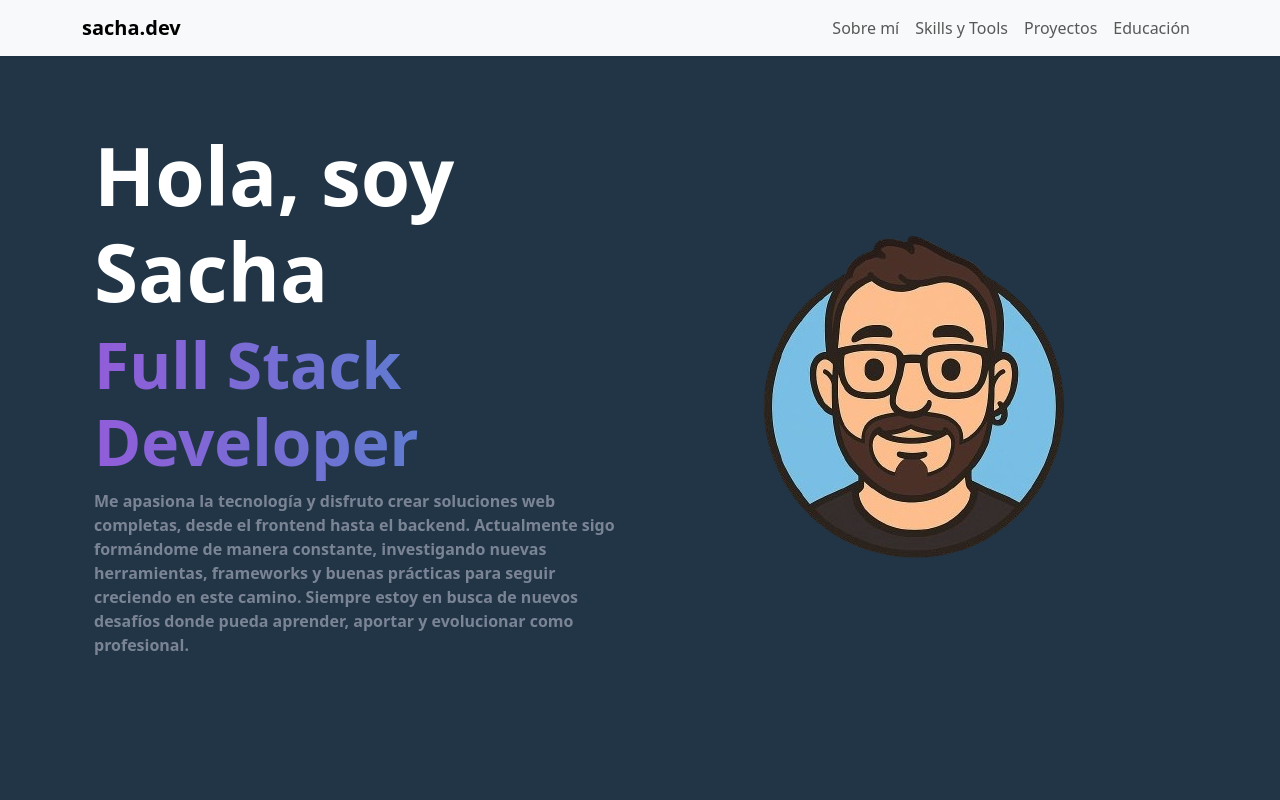
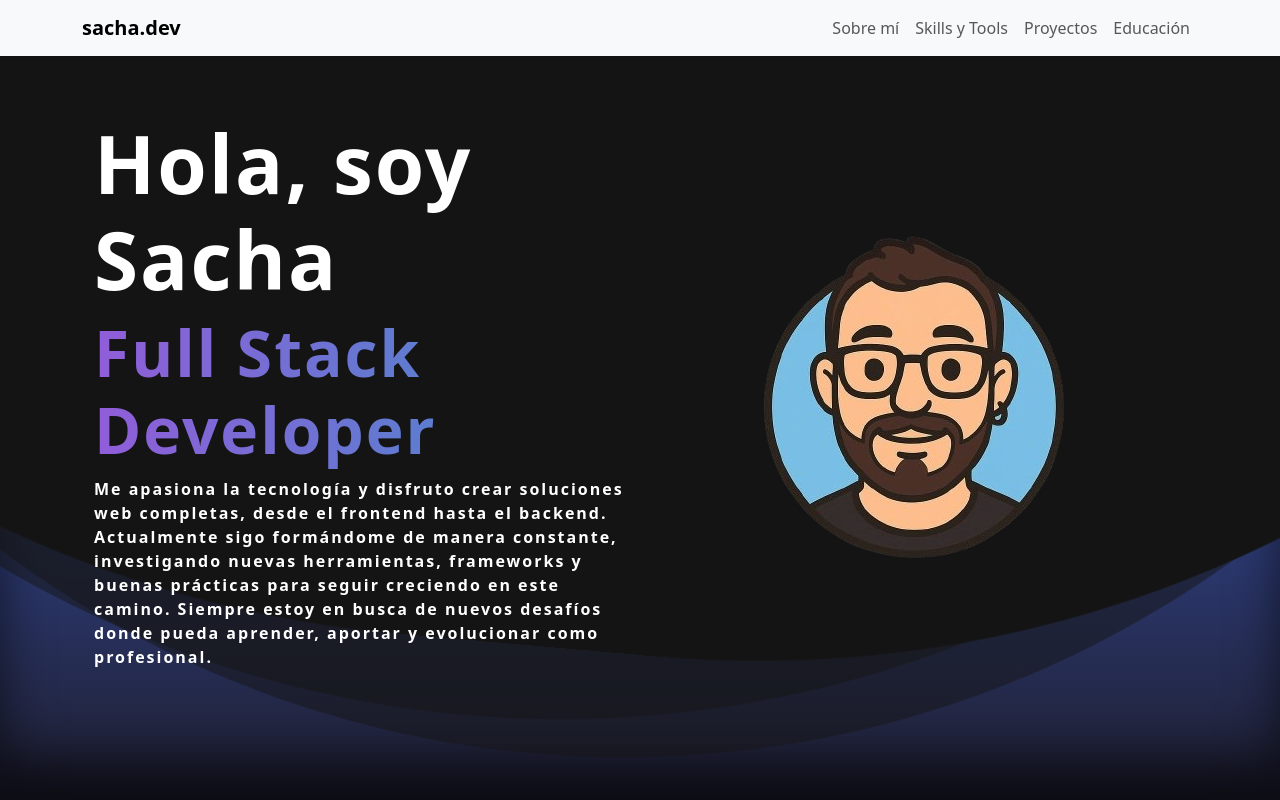
Before and after one commit to sachacq1/portfolio, a React (Vite) app: page / in a window 1280 px wide. Shown: the top 800 px of the page. Built offline with nearby package versions, Linux system fonts and the light colour scheme.

Commit message:
cambio card

```diff
--- a/src/index.css
+++ b/src/index.css
@@ -1,5 +1,5 @@
 body {
   margin: 0;
   padding: 0;
-  background-color: #213547;
+  background-color: #0c0c14;
 }
--- a/src/views/Home/Home.css
+++ b/src/views/Home/Home.css
@@ -1,4 +1,5 @@
 h2 {
+    font-size: 1.5rem;
     font-weight: 800;
     background: -webkit-linear-gradient(0deg, #915dd9, #3f8fca);
     -webkit-background-clip: text;
@@ -6,5 +7,82 @@ h2 {
 }
 
 p {
-    color: #7b8495;
+    color: #ffffff;
+    font-size: 1rem;
 }
+
+* {
+    margin: 0;
+    padding: 0;
+    box-sizing: border-box;
+}
+
+section {
+    position: relative;
+    width: 100%;
+    height: 100vh;
+    overflow: hidden;
+    display: flex;
+    justify-content: center;
+    align-items: center;
+    min-height: 100vh;
+}
+
+section .wave {
+    position: absolute;
+    left: 0;
+    width: 100%;
+    height: 100%;
+    background: linear-gradient(to bottom, #4973ff 0%, #1e1e2f 100%);
+    box-shadow: inset 0 -40px 50px rgba(0, 0, 0, 0.6);
+    transition: 0.5s;
+}
+
+
+
+section .wave span {
+    content: "";
+    position: absolute;
+    width: 325vh;
+    height: 325vh;
+    top: 0;
+    left: 50%;
+    transform: translate(-50%, -75%);
+    background: #000;
+}
+
+.content {
+    position: relative;
+    z-index: 1;
+    font-size: 4em;
+    letter-spacing: 2px;
+    color: #fff;
+}
+
+section .wave span:nth-child(1) {
+    border-radius: 45%;
+    background: rgba(20, 20, 20, 1);
+    animation: animate 5s linear infinite;
+}
+
+section .wave span:nth-child(2) {
+    border-radius: 40%;
+    background: rgba(20, 20, 20, 0.5);
+    animation: animate 10s linear infinite;
+}
+
+section .wave span:nth-child(3) {
+    border-radius: 42.5%;
+    background: rgba(20, 20, 20, 0.5);
+    animation: animate 15s linear infinite;
+}
+
+@keyframes animate {
+    0% {
+        transform: translate(-50%, -75%) rotate(0deg);
+    }
+
+    100% {
+        transform: translate(-50%, -75%) rotate(360deg);
+    }
+}
--- a/src/views/Home/Home.jsx
+++ b/src/views/Home/Home.jsx
@@ -12,6 +12,14 @@ AOS.init()
 const Home = () => {
     return (
         <>
+            <section>
+                <div class="wave">
+                    <span></span>
+                    <span></span>
+                    <span></span>
+                </div>
+                <div class="content">
+
                     <div className="container d-flex justify-content-center align-items-center min-vh-100" id="sobre-mi">
                         <div className="row w-100 align-items-center">
                             <div className="col-lg-6 col-md-12 text-start text-white">
@@ -30,6 +38,10 @@ const Home = () => {
                             </div>
                         </div>
                     </div>
+
+                </div>
+            </section>
+
             <section id="/section" data-aos="zoom-in" data-aos-delay="100" data-aos-duration="1500" data-aos-once="true"> <Skill /></section>
             <section id="/section" data-aos="zoom-in" data-aos-delay="100" data-aos-duration="1500" data-aos-once="true"> <Proyectos /></section>
             <section id="/section" data-aos="zoom-in" data-aos-delay="100" data-aos-duration="1500" data-aos-once="true"> <Education /></section>
--- a/src/views/education/education.css
+++ b/src/views/education/education.css
@@ -27,6 +27,25 @@
 
 #educacion {
     position: relative;
-    height: 100vh;
     overflow: hidden;
+    min-height: 100vh;
+    min-width: 100vw;
+    width: 100%;
+    padding-top: 6rem;
 }
+
+.draggable-wrapper {
+    width: 100%;
+    display: flex;
+    justify-content: center;
+}
+
+.draggable-card {
+    position: absolute;
+    width: 100%;
+    background: #222;
+    padding: 1rem;
+    color: white;
+    cursor: grab;
+    user-select: none;
+}
--- a/src/views/education/education.jsx
+++ b/src/views/education/education.jsx
@@ -36,20 +36,25 @@ const Education = () => {
             <div
                 className="container py-4"
                 id="educacion"
-                style={{ position: "relative", height: "100vh" }}
             >
                 <h2 className="text-center mb-5" >Educación <br /> (las tarjetas se pueden arrastrar)</h2>
 
-                < div style={{ marginTop: "80px" }}>
+                < div className="row col-md-6 draggable-wrapper" style={{ marginTop: "80px" }}>
                     {educations.map((item, index) => {
                         const nodeRef = useRef(null);
                         return (
-                            <Draggable key={index} nodeRef={nodeRef}>
+                            <Draggable
+                                key={index}
+                                nodeRef={nodeRef}
+                                defaultPosition={{ x: 50, y: 20 + index * 80 }}
+                            >
                                 <div
+                                    className="draggable-card"
                                     ref={nodeRef}
                                     style={{
                                         position: "absolute",
-                                        width: "300px",
+                                        width: "25%",
+                                        height: "30%",
                                         border: `2px solid var(--bs-${item.border})`,
                                         borderRadius: "5px",
                                         background: "#222",
@@ -57,8 +62,6 @@ const Education = () => {
                                         color: "white",
                                         cursor: "grab",
                                         userSelect: "none",
-                                        top: 20 + index * 120, // aún funciona el espaciado inicial
-                                        left: 20 + index * 120,
                                         zIndex: 1
                                     }}
                                 >
@@ -67,6 +70,7 @@ const Education = () => {
                                     <p>{item.description}</p>
                                 </div>
                             </Draggable>
+
                         );
                     })}
                 </div>
```
Lines whose indentation alone changed are shown as unchanged.
